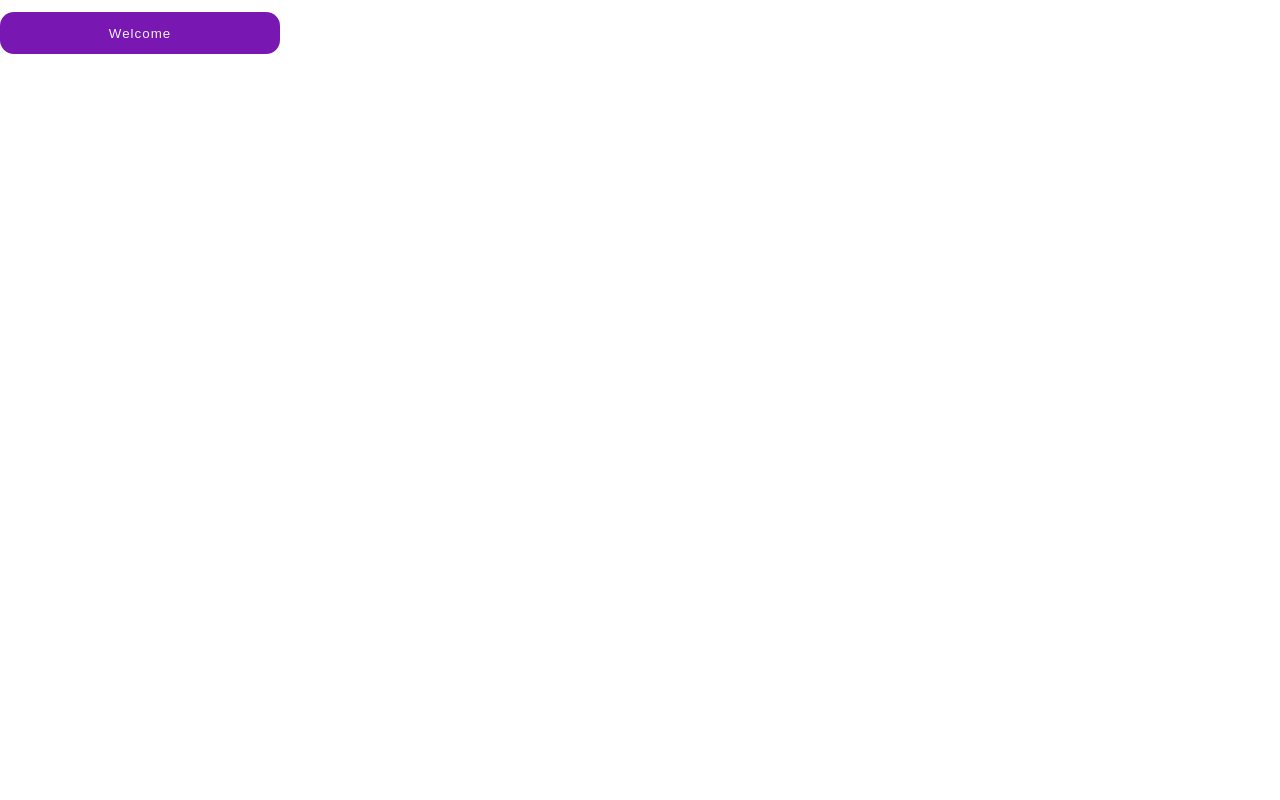
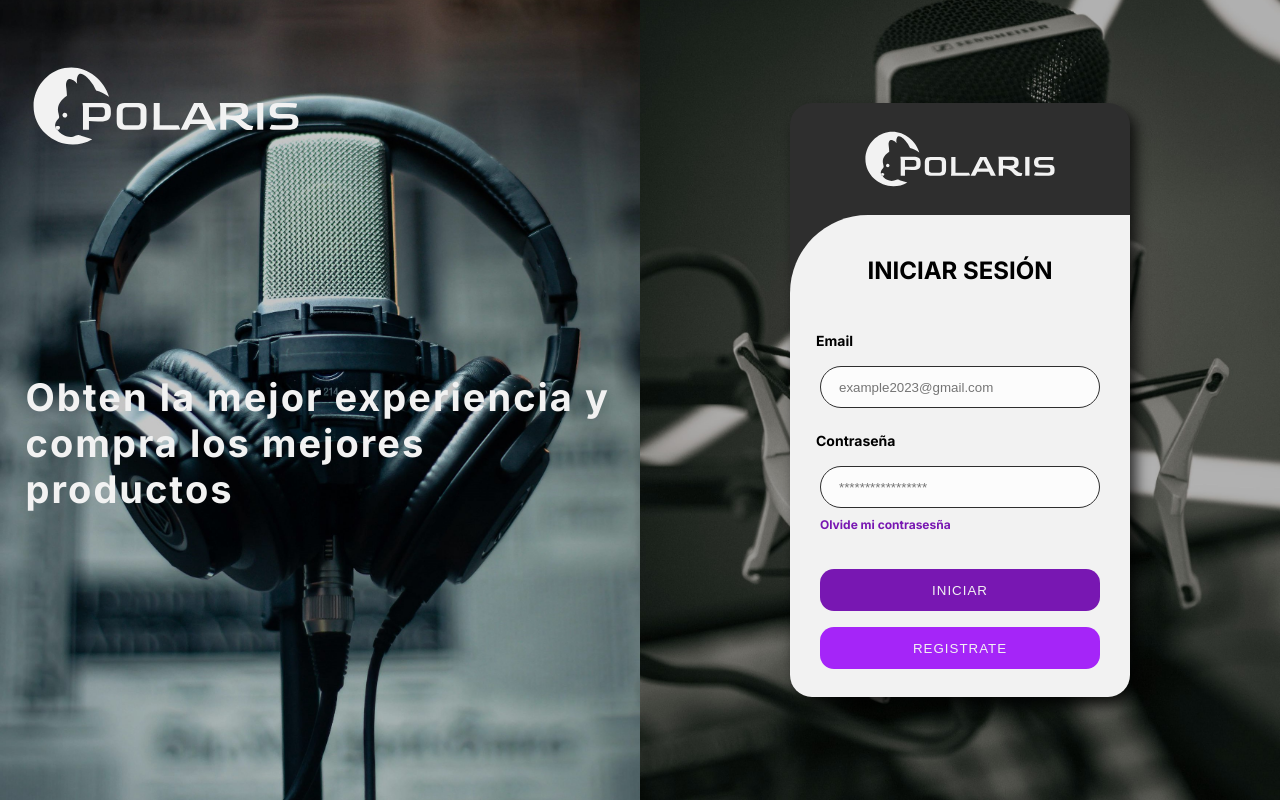
Before and after one commit to RireyesDev/PolarisStore_ER-147, a Next.js app: page /welcome in a window 1280 px wide. Built offline with nearby package versions, Linux system fonts and the light colour scheme.

Commit message:
[Update] Cree por fin la pagina de Welcome (Despues de la odisea del SSD, compre uno nuevo y vuelvo a las andadas)

```diff
--- a/src/app/welcome/page.tsx
+++ b/src/app/welcome/page.tsx
@@ -1,9 +1,81 @@
 'use client'
-import { PrimaryButton } from "@/components/PrimaryButton"
+import React from "react";
+import styled from "styled-components";
+import { CardLogIn } from "@/components/Card_LogIn";
+import Image from "next/image";
+import PolarisLight from "/public/Polaris_Light.svg";
+import Product1 from "/public/product_microfone1.jpg";
+import Product2 from "/public/product_microfone2.jpg";
 
 
+const ContainerPage = styled.div`
+    width: 100%;
+    height: 100vh;
+    display: grid;
+    grid-template-columns: repeat(2, 50%);
+    align-items: center;
+    justify-content: center;
+`;
+
+const PrimaryBackground = styled.section`
+    width: 100%;
+    height: 100%;
+    grid-column: 1 / 2;
+    background-image: url(${Product1.src});
+    background-size: cover;
+    background-repeat: no-repeat;
+    background-position: center;
+    display: flex;
+    flex-direction: column;
+    justify-content: start;
+    padding: 4%;
+`;
+
+const PolarisLogo = styled(Image)`
+    width: 280px;
+    height: 160px;
+    align-self: left;
+`;
+
+const SecondBackground = styled(PrimaryBackground)`
+    grid-column: 2 / 3;
+    background-image: url(${Product2.src});
+    display: grid;
+    place-content: center;
+`;
+
+const ContainerCard = styled.section`
+    width: 100%;
+    height: 100%;
+`;
+
+const WelcomeText = styled.h1`
+    width: 100%;
+    color: var(--light-color);
+    font-size: 38px;
+    letter-spacing: 2px;
+    align-self: center;
+    margin-top: 32%;
+
+
+`;
+
 export default function Welcome() {
+
+    const StoreDescription = "Obten la mejor experiencia y compra los mejores productos";
+
     return (
-        <PrimaryButton>Welcome</PrimaryButton>
+        <ContainerPage>
+            <PrimaryBackground>
+                <PolarisLogo src={PolarisLight} alt="Polaris Logo"></PolarisLogo>
+                <WelcomeText>{StoreDescription}</WelcomeText>
+            </PrimaryBackground>
+
+            <SecondBackground>
+                <ContainerCard>
+                    <CardLogIn />
+                </ContainerCard>
+            </SecondBackground>
+        </ContainerPage>
     );
 }
--- a/src/components/PrimaryButton.tsx
+++ b/src/components/PrimaryButton.tsx
@@ -10,7 +10,7 @@ const PrimaryBTN = styled.button`
     border: none;
     cursor: pointer;
     letter-spacing: 1px;
-    margin: 12px 0px;
+    margin: 8px 0px;
 
     &:hover{
         background-color: var(--primary-color_hover);
--- a/src/components/TitleCard.tsx
+++ b/src/components/TitleCard.tsx
@@ -7,7 +7,7 @@ const Title = styled.h2`
     height: 42px;
     display: grid;
     place-content: center;
-    margin: 18px 0px;
+    margin: 14px 0px;
     font-weight: bold;
 
 `;
```
Also changed, not shown: public/product_microfone1.jpg (added), public/product_microfone2.jpg (added).
